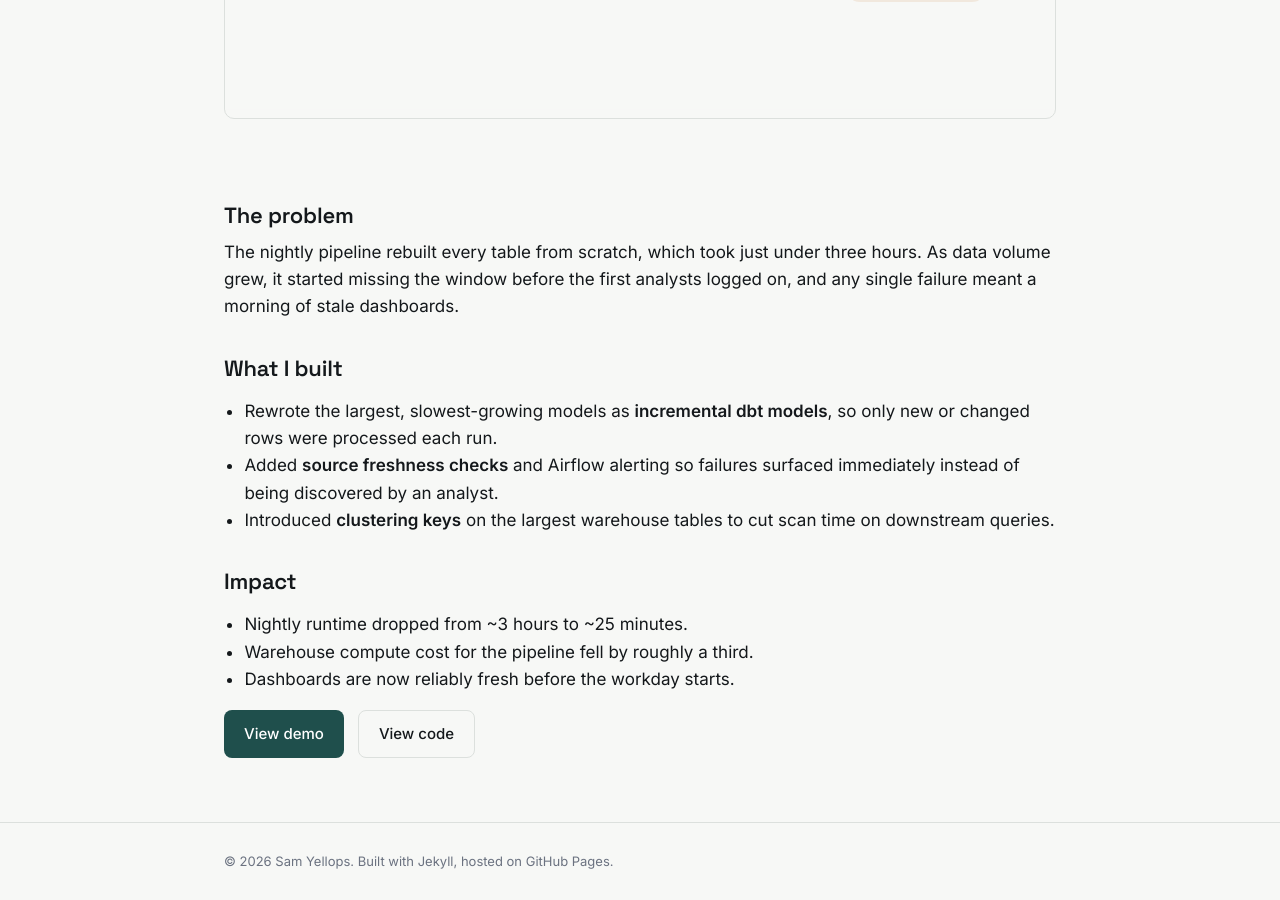
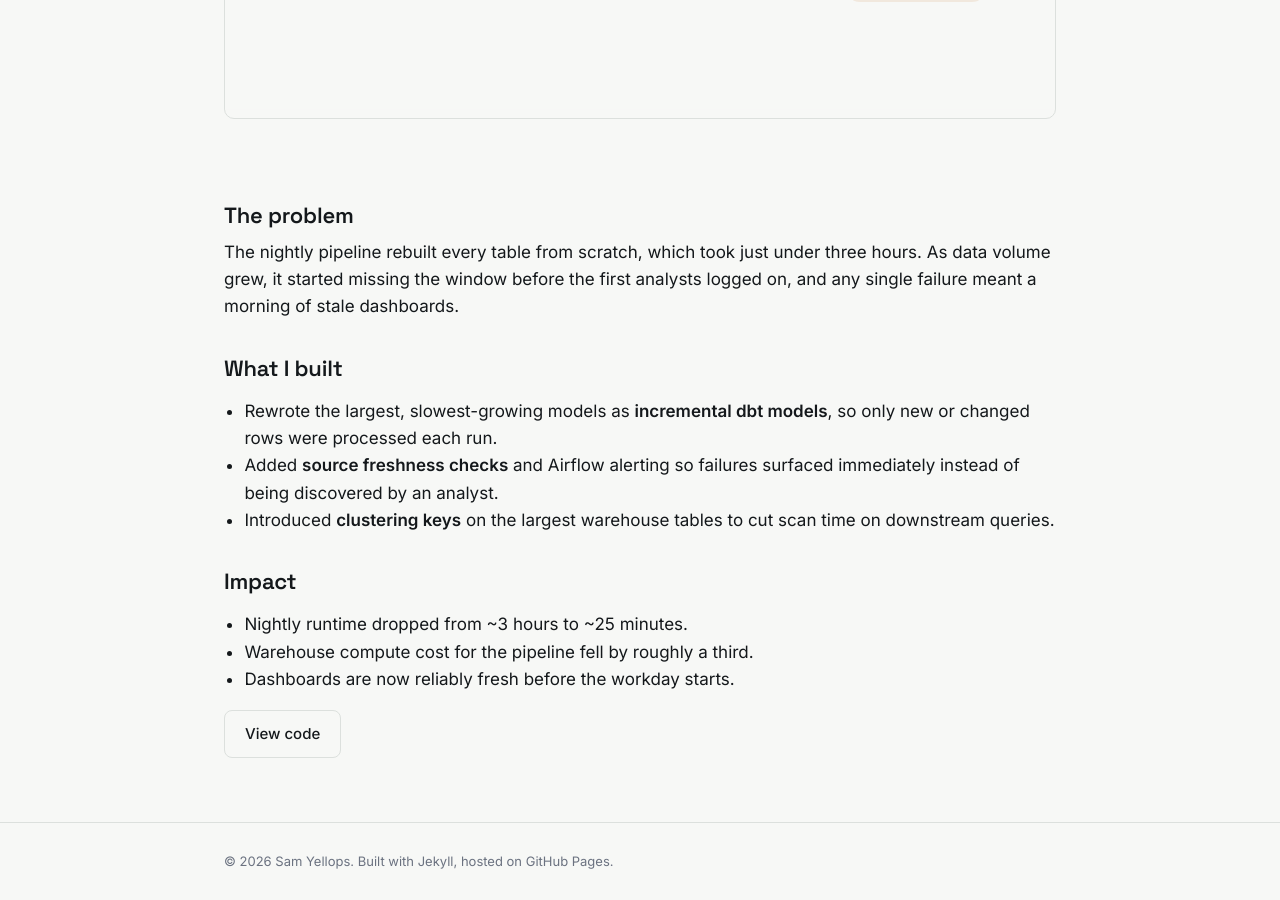
Before and after one commit to SYellops01/SYellops01.github.io, a Jekyll site: the page built from _projects/placeholder.md, in a window 1280 px wide and 900 px high, scrolled down 742 px. Built offline with Jekyll 4.4.1, drawn with Linux system fonts in a browser that asks for light colours.

Commit message:
Remove demo link from project layout
Removed the demo link from the project layout.

```diff
--- a/_layouts/project.html
+++ b/_layouts/project.html
@@ -28,7 +28,6 @@ layout: default
 
     {% if page.demo_url or page.code_url %}
     <div class="project-links">
-      {% if page.demo_url %}<a class="btn btn-primary" href="{{ page.demo_url }}" target="_blank" rel="noopener">View demo</a>{% endif %}
       {% if page.code_url %}<a class="btn btn-secondary" href="{{ page.code_url }}" target="_blank" rel="noopener">View code</a>{% endif %}
     </div>
     {% endif %}
```
